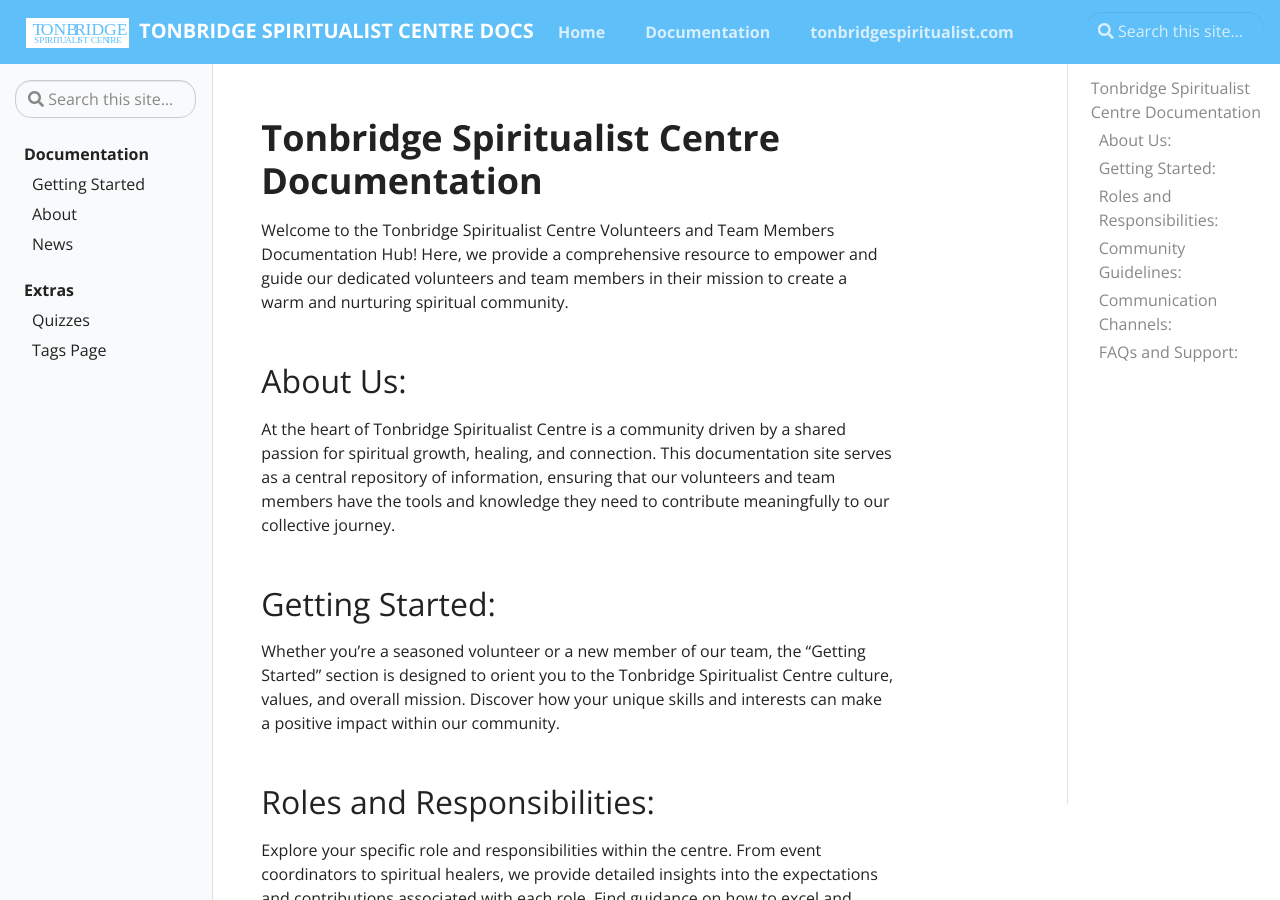
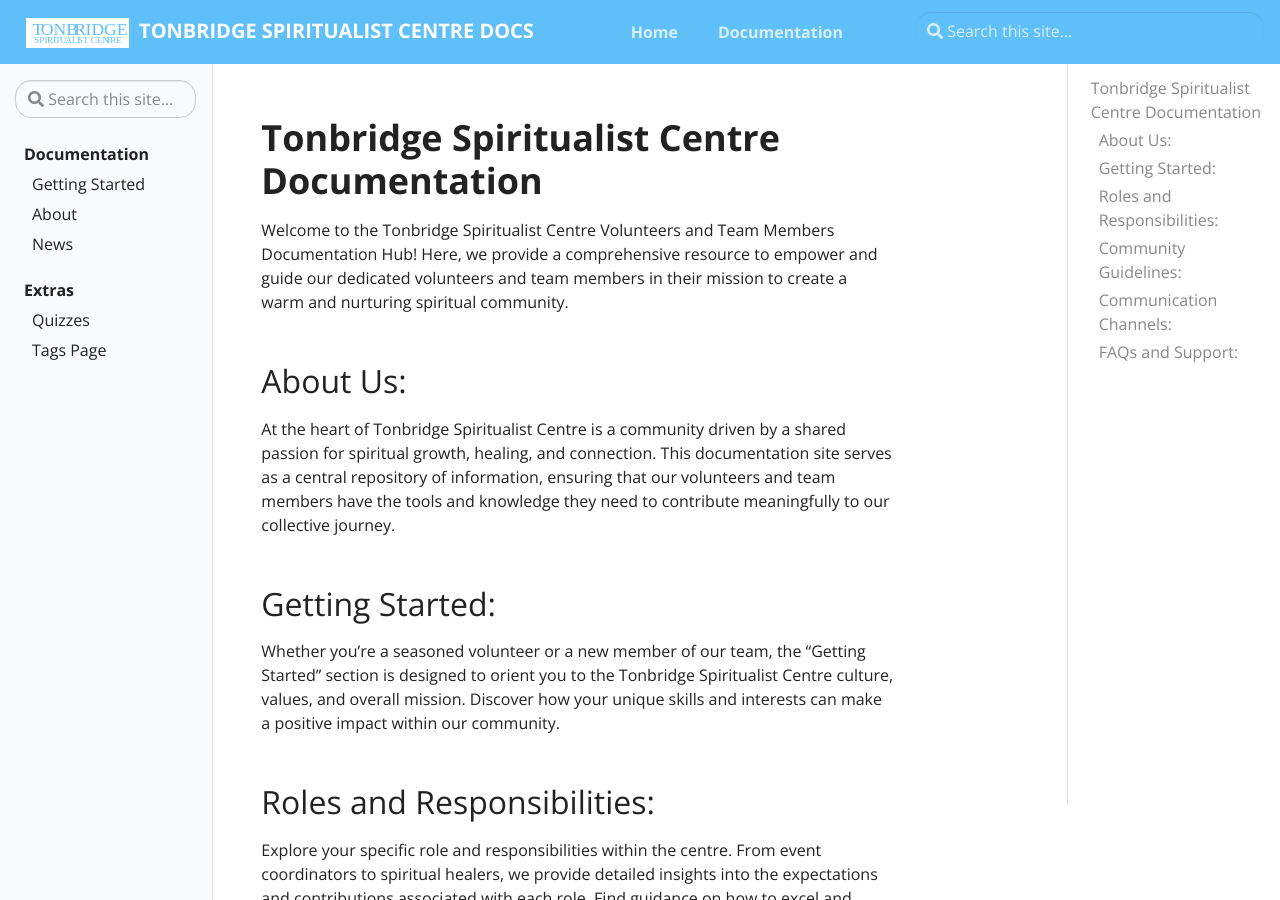
Before and after one commit to tonbridgespiritualist/docs, a Jekyll site: the page built from pages/index.md, in a window 1280 px wide and 900 px high. Built offline with Jekyll 4.4.1, drawn with Linux system fonts in a browser that asks for light colours.

Commit message:
Update navigation.yml

```diff
--- a/_data/navigation.yml
+++ b/_data/navigation.yml
@@ -1,6 +1,4 @@
 - title: Home
-  url: /
+  url: index
 - title: Documentation
   url: docs
-- title: tonbridgespiritualist.com
-  url: https://tonbridgespiritualist.com
```
